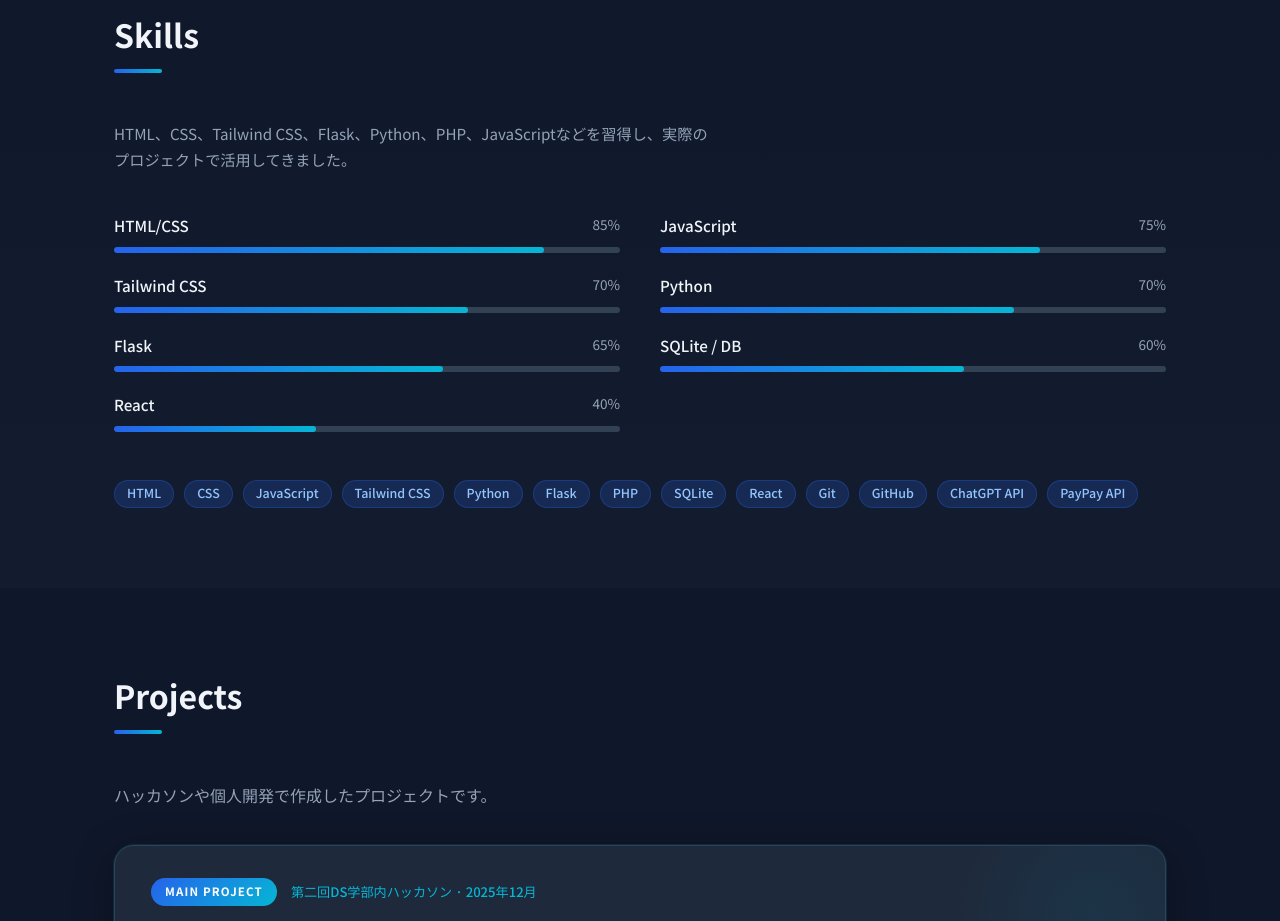
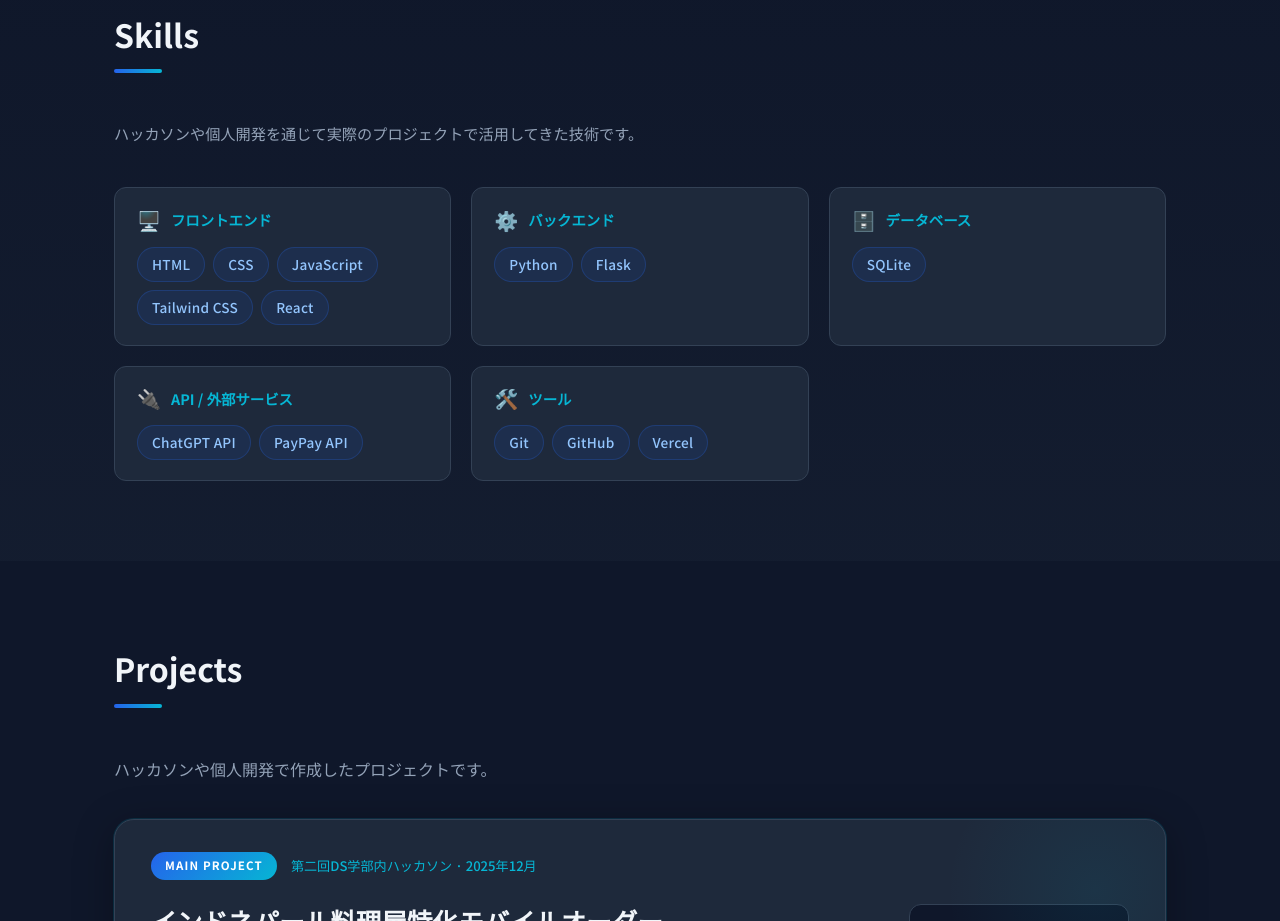
Before and after one commit to s2422092/portfolio, a React (Vite) app: page / in a window 1280 px wide. Shown: the part 2160-3081 px from the top of the page. Built offline with nearby package versions, Linux system fonts and the light colour scheme.

Commit message:
技術スタックの表示の変更

```diff
--- a/src/components/Skills.css
+++ b/src/components/Skills.css
@@ -9,51 +9,69 @@
   max-width: 600px;
 }
 
-.skills-grid {
+/* グループカード群 */
+.skill-groups {
   display: grid;
-  grid-template-columns: repeat(2, 1fr);
-  gap: 20px 40px;
-  margin-bottom: 48px;
+  grid-template-columns: repeat(3, 1fr);
+  gap: 20px;
 }
 
-.skill-header {
+.skill-group {
   display: flex;
-  justify-content: space-between;
-  margin-bottom: 8px;
+  flex-direction: column;
+  gap: 14px;
+  padding: 20px 22px;
 }
 
-.skill-name {
-  font-weight: 500;
-  font-size: 0.95rem;
-}
-
-.skill-level {
-  color: var(--text-muted);
-  font-size: 0.85rem;
-}
-
-.skill-bar {
-  height: 6px;
-  background: var(--border);
-  border-radius: 3px;
-  overflow: hidden;
-}
-
-.skill-fill {
-  height: 100%;
-  background: linear-gradient(90deg, var(--primary), var(--accent));
-  border-radius: 3px;
-  transition: width 1s ease-out;
-}
-
-.tech-tags {
+.skill-group__header {
   display: flex;
-  flex-wrap: wrap;
+  align-items: center;
   gap: 10px;
 }
 
-@media (max-width: 640px) {
-  .skills-grid {
+.skill-group__icon {
+  font-size: 1.2rem;
+  line-height: 1;
+}
+
+.skill-group__title {
+  font-size: 0.9rem;
+  font-weight: 600;
+  color: var(--accent);
+}
+
+/* タグ */
+.skill-group__tags {
+  display: flex;
+  flex-wrap: wrap;
+  gap: 8px;
+}
+
+.skill-tag {
+  background: rgba(37, 99, 235, 0.1);
+  border: 1px solid rgba(37, 99, 235, 0.25);
+  color: #93c5fd;
+  padding: 5px 14px;
+  border-radius: 20px;
+  font-size: 0.85rem;
+  font-weight: 500;
+  letter-spacing: 0.02em;
+  transition: background 0.2s, border-color 0.2s;
+}
+
+.skill-tag:hover {
+  background: rgba(37, 99, 235, 0.2);
+  border-color: rgba(37, 99, 235, 0.5);
+}
+
+@media (max-width: 900px) {
+  .skill-groups {
+    grid-template-columns: repeat(2, 1fr);
+  }
+}
+
+@media (max-width: 560px) {
+  .skill-groups {
     grid-template-columns: 1fr;
   }
 }
--- a/src/components/Skills.jsx
+++ b/src/components/Skills.jsx
@@ -1,5 +1,32 @@
-import { profile } from '../data/profile';
 import './Skills.css';
+
+const skillGroups = [
+  {
+    category: 'フロントエンド',
+    icon: '🖥️',
+    items: ['HTML', 'CSS', 'JavaScript', 'Tailwind CSS', 'React'],
+  },
+  {
+    category: 'バックエンド',
+    icon: '⚙️',
+    items: ['Python', 'Flask'],
+  },
+  {
+    category: 'データベース',
+    icon: '🗄️',
+    items: ['SQLite'],
+  },
+  {
+    category: 'API / 外部サービス',
+    icon: '🔌',
+    items: ['ChatGPT API', 'PayPay API'],
+  },
+  {
+    category: 'ツール',
+    icon: '🛠️',
+    items: ['Git', 'GitHub', 'Vercel'],
+  },
+];
 
 export default function Skills() {
   return (
@@ -7,28 +34,22 @@ export default function Skills() {
       <div className="container">
         <h2 className="section-title">Skills</h2>
         <p className="skills-intro">
-          HTML、CSS、Tailwind CSS、Flask、Python、PHP、JavaScriptなどを習得し、実際のプロジェクトで活用してきました。
+          ハッカソンや個人開発を通じて実際のプロジェクトで活用してきた技術です。
         </p>
-        <div className="skills-grid">
-          {profile.skills.map((skill) => (
-            <div key={skill.name} className="skill-item">
-              <div className="skill-header">
-                <span className="skill-name">{skill.name}</span>
-                <span className="skill-level">{skill.level}%</span>
+
+        <div className="skill-groups">
+          {skillGroups.map((group) => (
+            <div key={group.category} className="skill-group card">
+              <div className="skill-group__header">
+                <span className="skill-group__icon">{group.icon}</span>
+                <h3 className="skill-group__title">{group.category}</h3>
               </div>
-              <div className="skill-bar">
-                <div
-                  className="skill-fill"
-                  style={{ width: `${skill.level}%` }}
-                />
+              <div className="skill-group__tags">
+                {group.items.map((item) => (
+                  <span key={item} className="skill-tag">{item}</span>
+                ))}
               </div>
             </div>
-          ))}
-        </div>
-
-        <div className="tech-tags">
-          {['HTML', 'CSS', 'JavaScript', 'Tailwind CSS', 'Python', 'Flask', 'PHP', 'SQLite', 'React', 'Git', 'GitHub', 'ChatGPT API', 'PayPay API'].map((t) => (
-            <span key={t} className="tag">{t}</span>
           ))}
         </div>
       </div>
```
